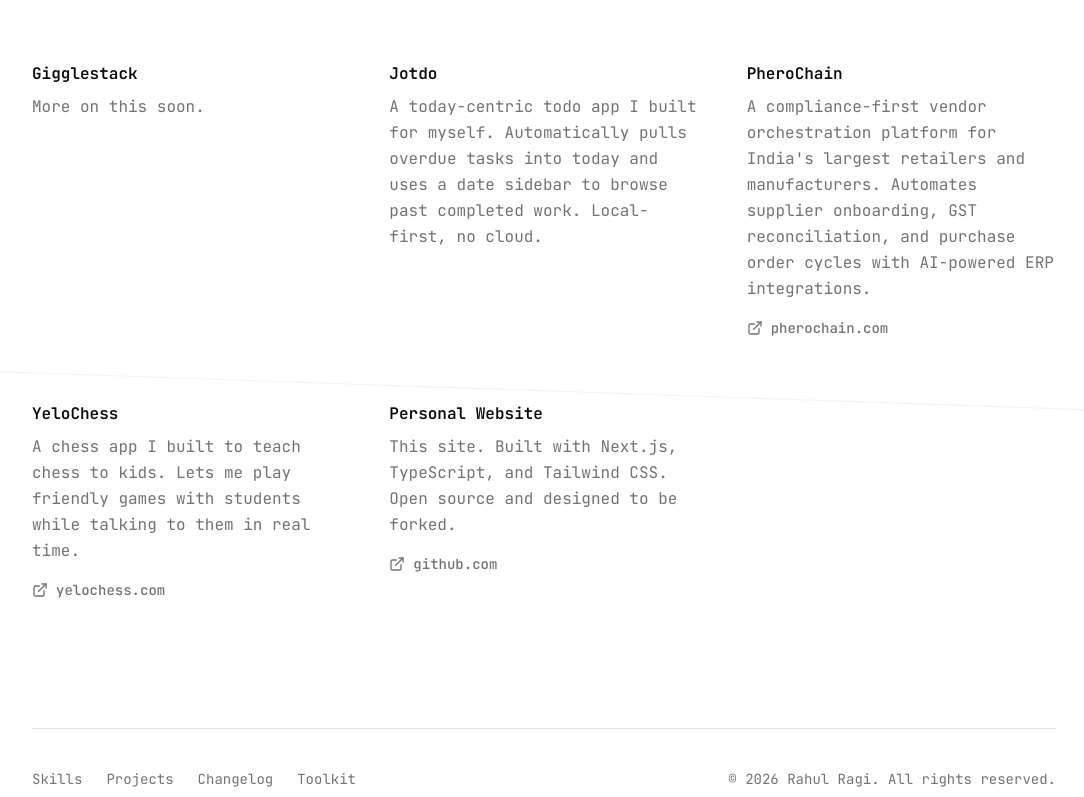
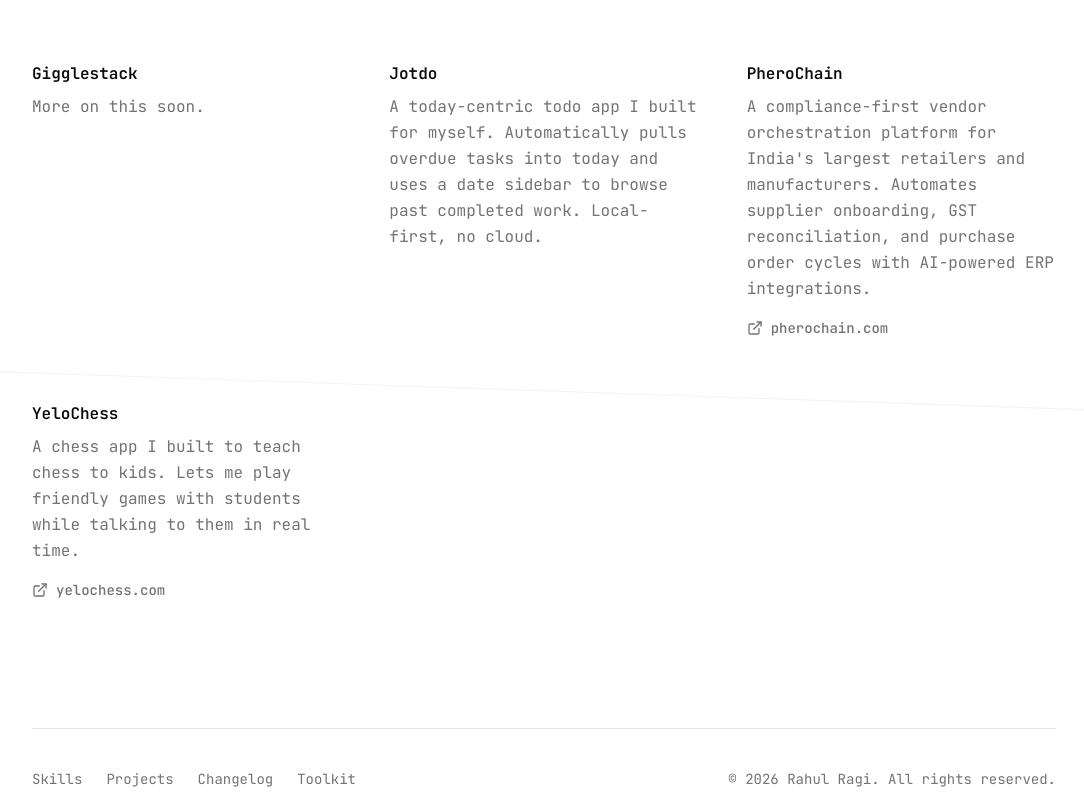
Before and after one commit to rahulragidev/personal-website-template, a Next.js app: page /projects in a window 1280 px wide. Shown: the part 450-1247 px from the top of the page, without its empty margins (96-1180 px from the left). Built offline with nearby package versions, Linux system fonts and the light colour scheme.

Commit message:
remove web template

```diff
--- a/app/projects/page.tsx
+++ b/app/projects/page.tsx
@@ -24,12 +24,6 @@ const projects = [
 		description:
 			"A chess app I built to teach chess to kids. Lets me play friendly games with students while talking to them in real time.",
 		link: { href: "https://www.yelochess.com", label: "yelochess.com" },
-	},
-	{
-		name: "Personal Website",
-		description:
-			"This site. Built with Next.js, TypeScript, and Tailwind CSS. Open source and designed to be forked.",
-		link: { href: "https://github.com/rahulragidev/personal-website-template", label: "github.com" },
 	},
 ];
 
```
